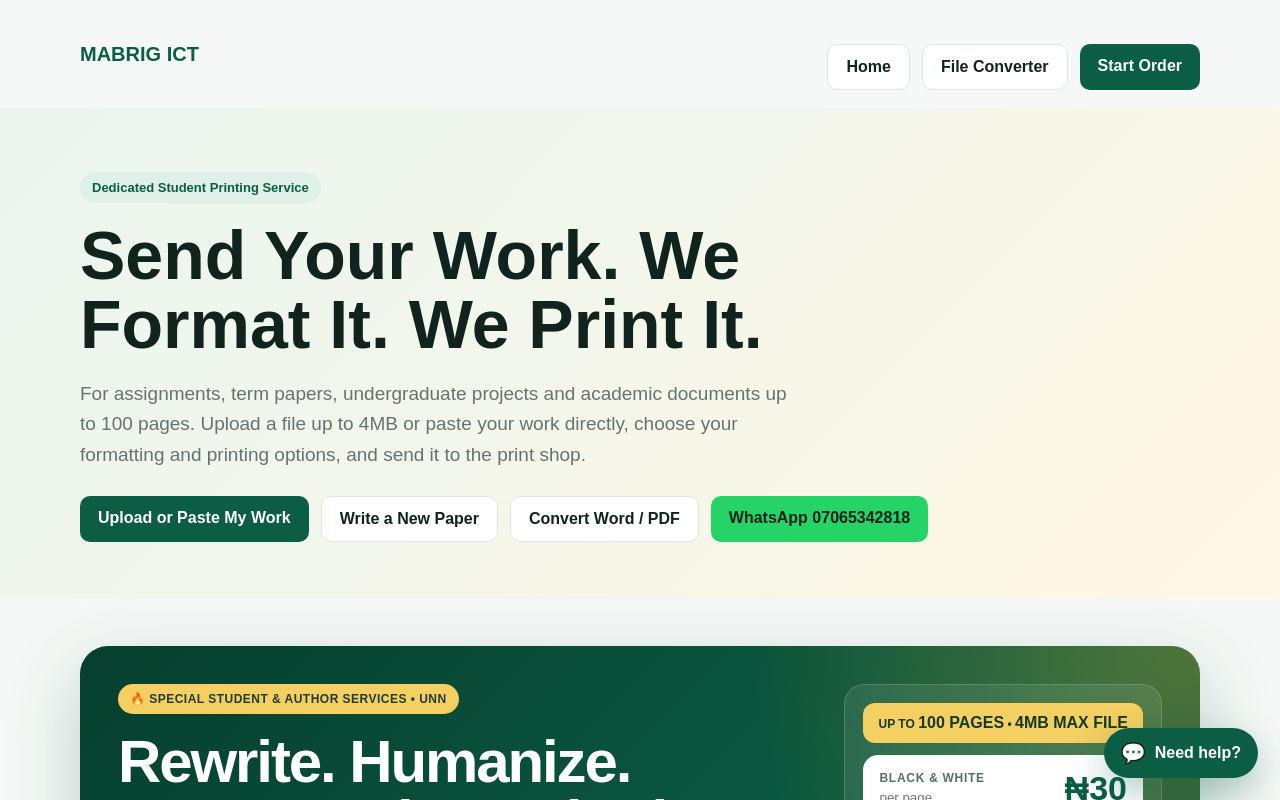
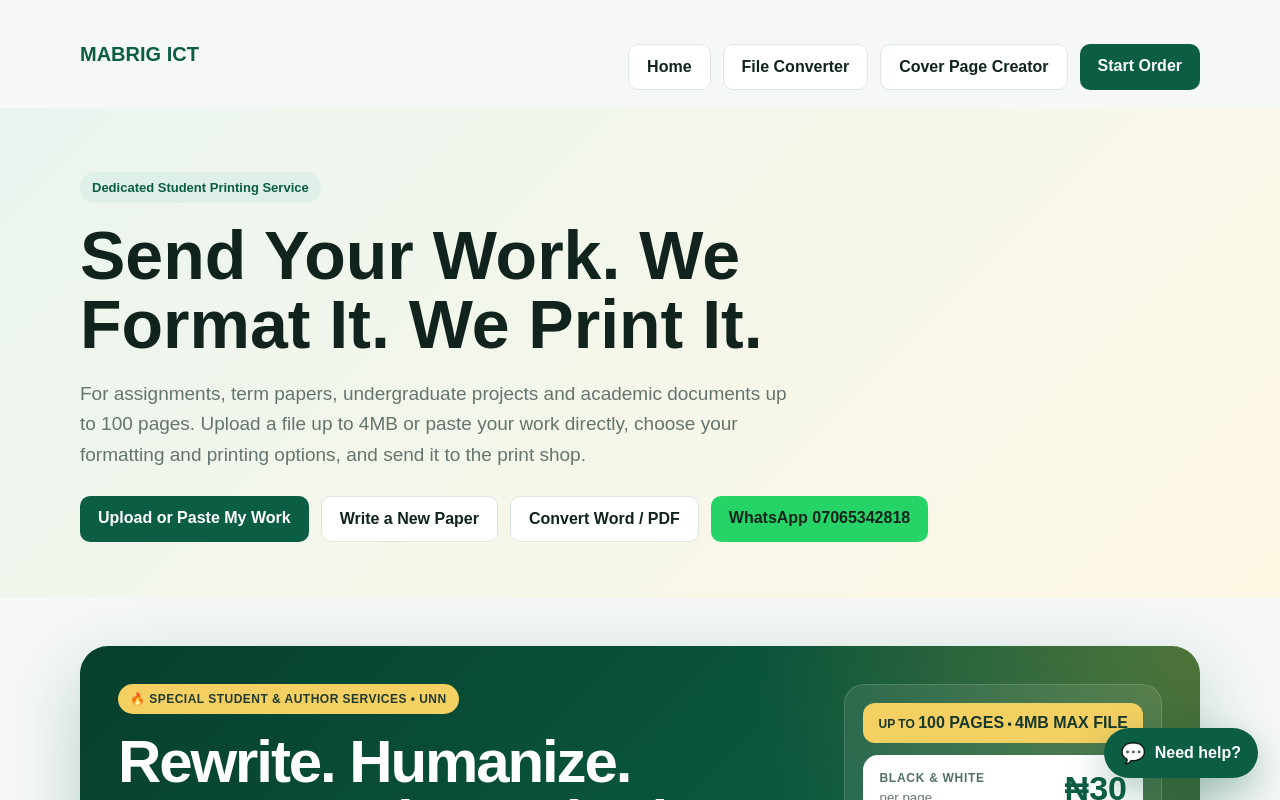
Before and after one commit to mabrig1/mabrig-academic-assistance, a Next.js app: page /academic-printing in a window 1280 px wide. Shown: the top 800 px of the page. Built offline with nearby package versions, Linux system fonts and the light colour scheme.

Commit message:
Link cover creator from printing

```diff
--- a/app/academic-printing/page.tsx
+++ b/app/academic-printing/page.tsx
@@ -5,7 +5,7 @@
   return <>
     <header className="container nav">
       <Link className="brand" href="/">MABRIG ICT</Link>
-      <div className="actions"><Link className="btn secondary" href="/">Home</Link><Link className="btn secondary" href="/file-converter">File Converter</Link><Link className="btn primary" href="/academic-printing/order">Start Order</Link></div>
+      <div className="actions"><Link className="btn secondary" href="/">Home</Link><Link className="btn secondary" href="/file-converter">File Converter</Link><Link className="btn secondary" href="/cover-page">Cover Page Creator</Link><Link className="btn primary" href="/academic-printing/order">Start Order</Link></div>
     </header>
     <main>
       <section className="hero compact-hero">
```
